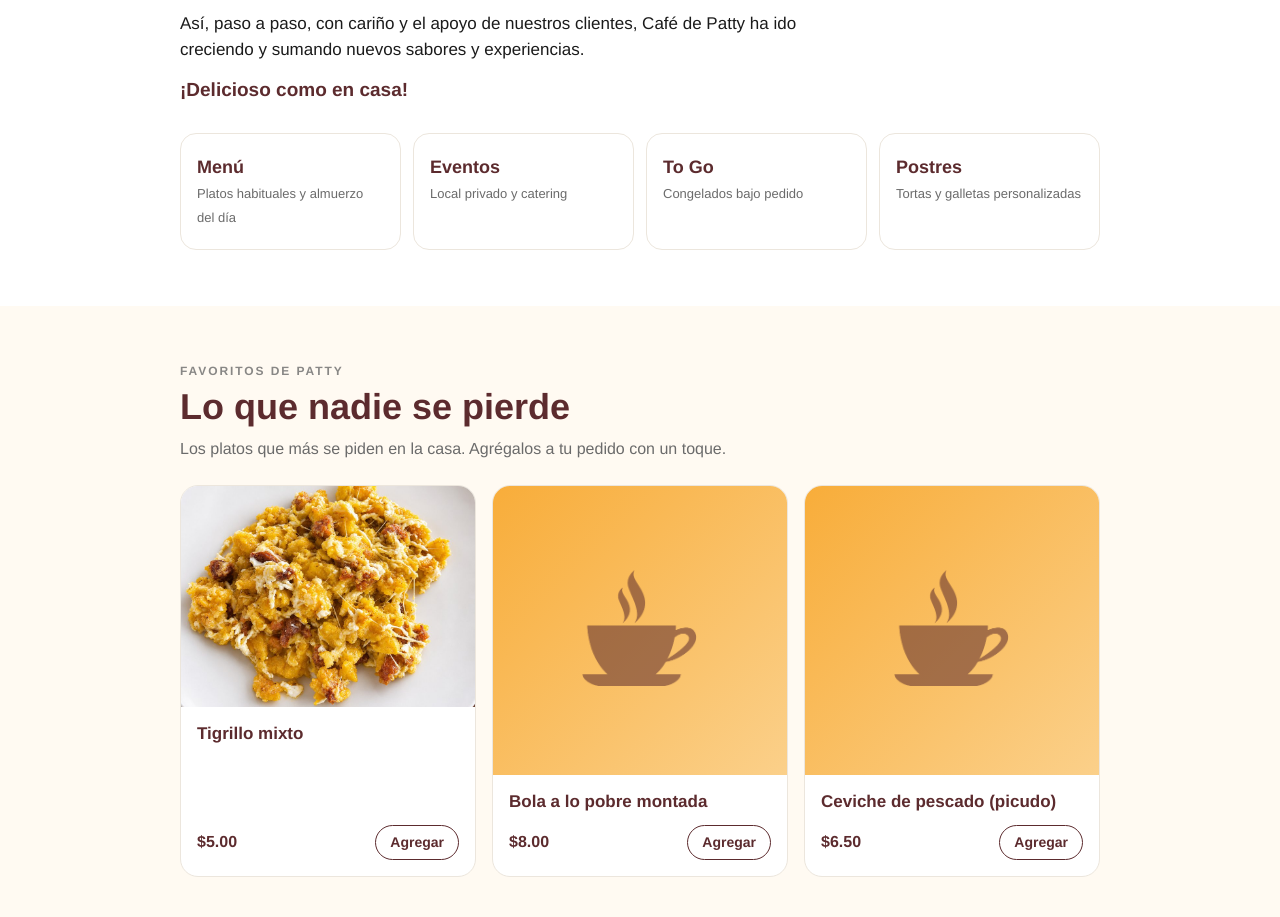
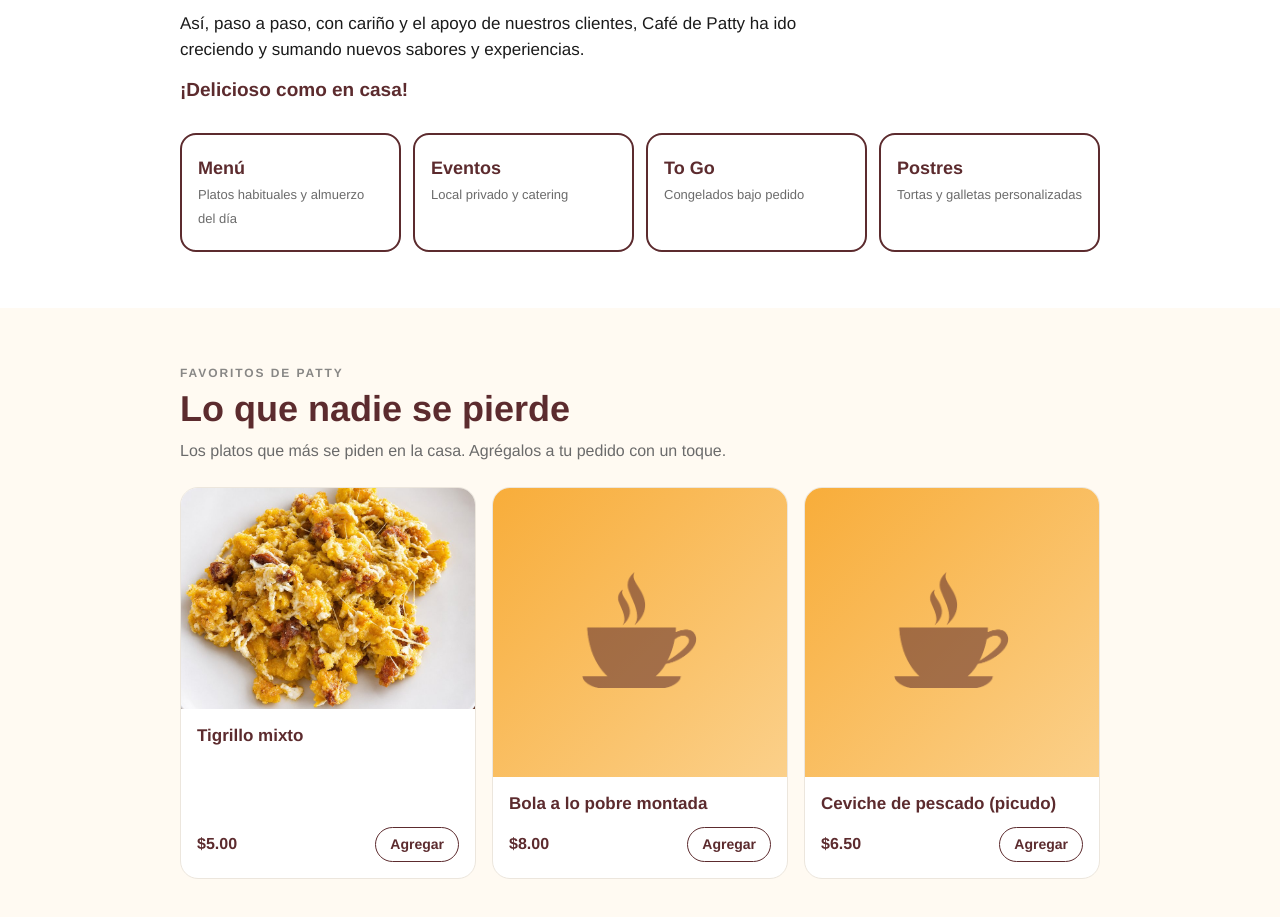
Before and after one commit to cafedepatty/cafedepatty.github.io, a plain HTML site: page index.html in a window 1280 px wide. Shown: the part 1042-1959 px from the top of the page. Drawn offline with nearby package versions, Linux system fonts and the light colour scheme.

Commit message:
Add files via upload

```diff
--- a/index.html
+++ b/index.html
@@ -37,10 +37,10 @@ section.alt{background:var(--bg)}
 h2{font-size:clamp(26px,5vw,36px);color:var(--vino);margin:6px 0 10px;line-height:1.15}
 .lead{color:var(--gr);max-width:560px;margin-bottom:24px}
 .cats{display:grid;grid-template-columns:repeat(2,1fr);gap:12px;margin-top:28px}
-.cat{background:#fff;border:1px solid var(--ln);border-radius:16px;padding:20px 16px;text-decoration:none;color:var(--vino)}
+.cat{background:#fff;border:2.5px solid var(--vino);border-radius:16px;padding:20px 16px;text-decoration:none;color:var(--vino)}
 .cat b{display:block;font-size:18px}
 .cat span{font-size:13px;color:var(--gr)}
-.cat:hover{border-color:var(--vino)}
+.cat:hover{background:var(--bg)}
 .story{max-width:620px;font-size:17px;margin-bottom:14px}
 .chips{display:flex;gap:8px;overflow-x:auto;padding:4px 0 14px;scrollbar-width:none}
 .chip{font:inherit;font-size:14px;white-space:nowrap;border:1.5px solid var(--vino);background:#fff;color:var(--vino);border-radius:99px;padding:7px 14px;cursor:pointer}
```
